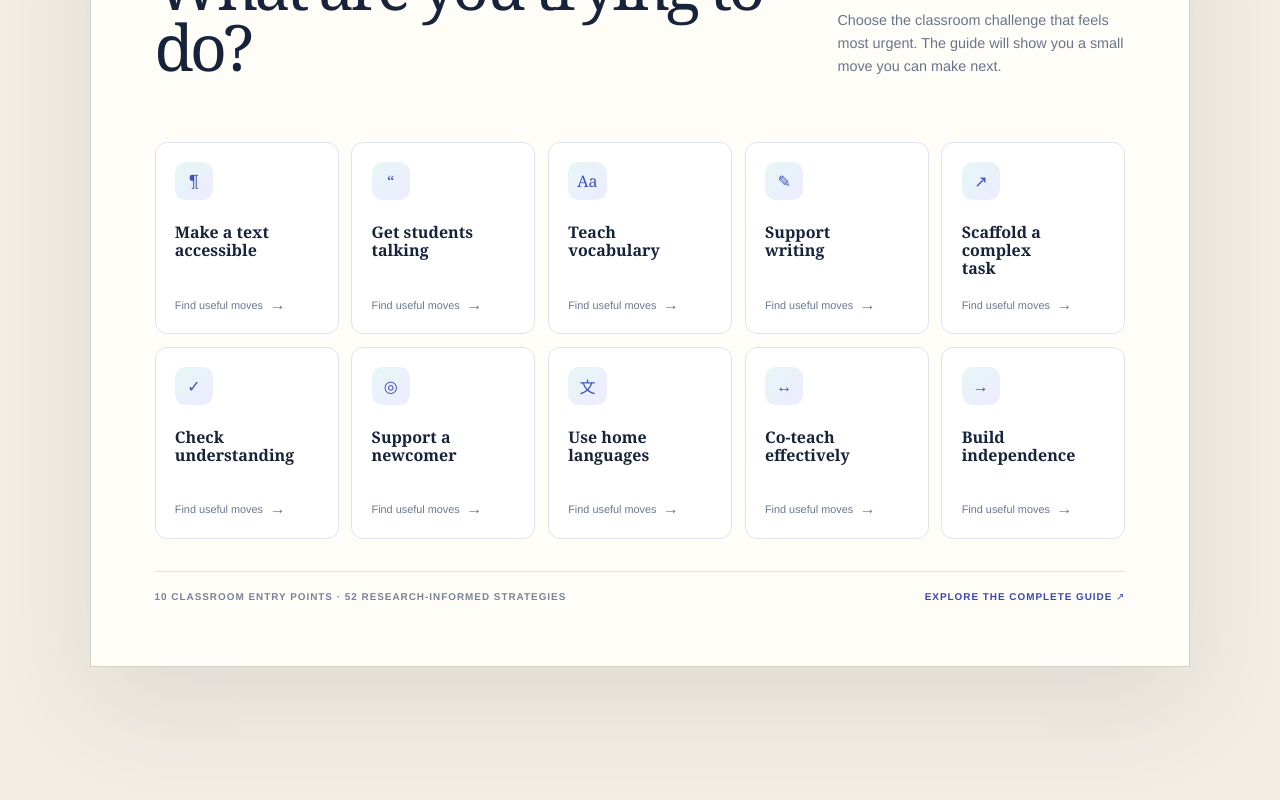
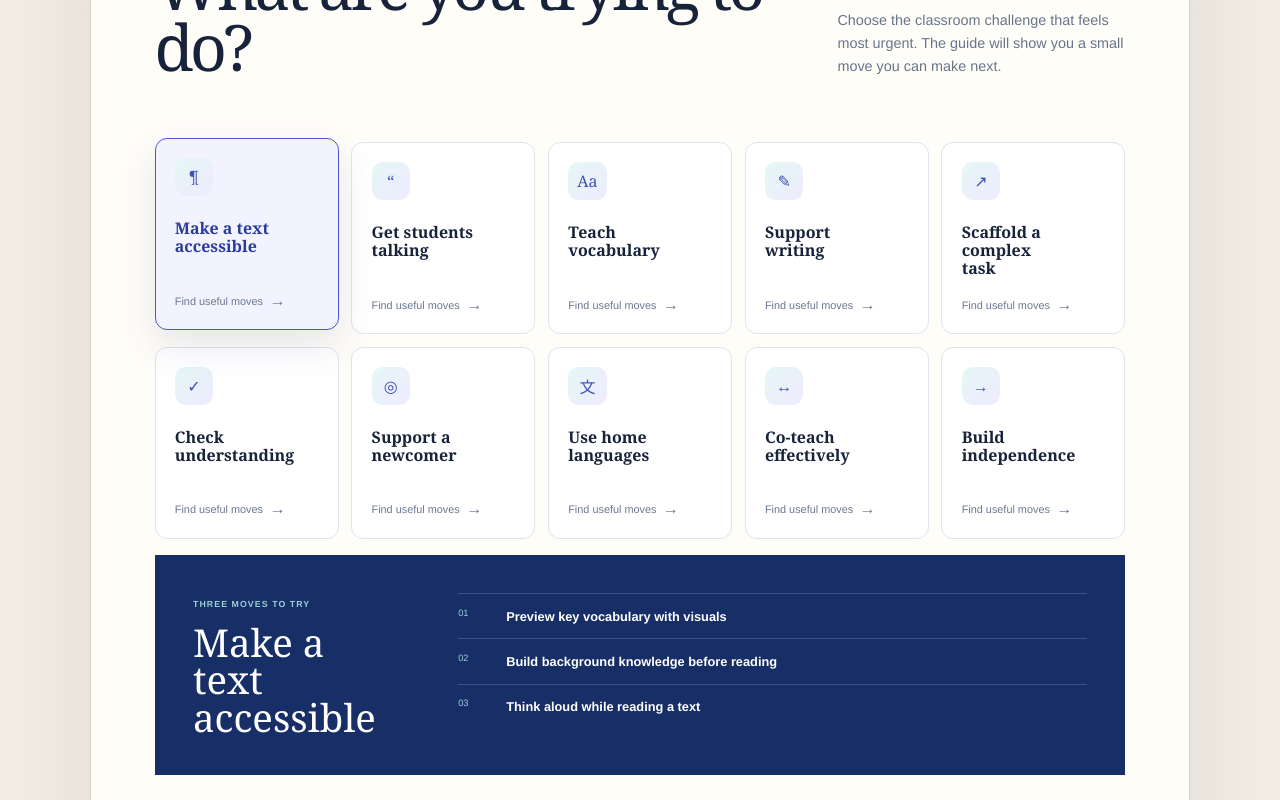
Before and after one commit to LenguajeLabs-design/multilingual-learning-portfolio, a React (Vite) app: page / in a window 1280 px wide. Shown: the part 4700-5500 px from the top of the page. Built offline with nearby package versions, Linux system fonts and the light colour scheme.

Commit message:
Make strategy challenge cards interactive

```diff
--- a/src/main.tsx
+++ b/src/main.tsx
@@ -294,19 +294,22 @@ function LiveTeacherApp() {
 }
 
 const strategyChallenges = [
-  { challenge: "Make a text accessible", symbol: "¶" },
-  { challenge: "Get students talking", symbol: "“" },
-  { challenge: "Teach vocabulary", symbol: "Aa" },
-  { challenge: "Support writing", symbol: "✎" },
-  { challenge: "Scaffold a complex task", symbol: "↗" },
-  { challenge: "Check understanding", symbol: "✓" },
-  { challenge: "Support a newcomer", symbol: "◎" },
-  { challenge: "Use home languages", symbol: "文" },
-  { challenge: "Co-teach effectively", symbol: "↔" },
-  { challenge: "Build independence", symbol: "→" },
+  { challenge: "Make a text accessible", symbol: "¶", moves: ["Preview key vocabulary with visuals", "Build background knowledge before reading", "Think aloud while reading a text"] },
+  { challenge: "Get students talking", symbol: "“", moves: ["Pause for Turn-and-Talk with sentence stems", "Use wait time intentionally", "Teach accountable talk stems"] },
+  { challenge: "Teach vocabulary", symbol: "Aa", moves: ["Teach vocabulary using gestures and actions", "Highlight cognates and cross-language word connections", "Build a shared word bank"] },
+  { challenge: "Support writing", symbol: "✎", moves: ["Use oral rehearsal before writing", "Deconstruct a mentor text", "Color-code parts of a paragraph"] },
+  { challenge: "Scaffold a complex task", symbol: "↗", moves: ["Chunk long teacher directions into smaller steps", "Use graphic organizers strategically", "Differentiate one task in three ways"] },
+  { challenge: "Check understanding", symbol: "✓", moves: ["Check understanding with quick response routines", "End with a two-minute oral recap", "Teach students to self-assess with a rubric"] },
+  { challenge: "Support a newcomer", symbol: "◎", moves: ["Model a picture walk before reading", "Use visual discussion supports", "Create an anchor chart with students"] },
+  { challenge: "Use home languages", symbol: "文", moves: ["Highlight cognates and cross-language word connections", "Invite and value multilingual contributions", "Teach students to use bilingual resources effectively"] },
+  { challenge: "Co-teach effectively", symbol: "↔", moves: ["Model Think-Pair-Share", "Model annotation while reading", "Model productive struggle"] },
+  { challenge: "Build independence", symbol: "→", moves: ["Teach students to ask clarifying questions", "Set language goals with students", "Gradually remove scaffolds"] },
 ];
 
 function StrategyPathfinder() {
+  const [activeChallenge, setActiveChallenge] = useState(0);
+  const selectedChallenge = strategyChallenges[activeChallenge];
+
   return (
     <div className="strategy-pathfinder" data-reveal>
       <div className="strategy-grid-heading">
@@ -317,13 +320,22 @@ function StrategyPathfinder() {
         <p>Choose the classroom challenge that feels most urgent. The guide will show you a small move you can make next.</p>
       </div>
       <div className="strategy-challenge-grid">
-        {strategyChallenges.map((item) => (
-          <a href="https://lenguajelabs-design.github.io/Lingua-Strategies/" target="_blank" rel="noreferrer" key={item.challenge}>
+        {strategyChallenges.map((item, index) => (
+          <button type="button" className={activeChallenge === index ? "is-active" : ""} aria-pressed={activeChallenge === index} onClick={() => setActiveChallenge(index)} key={item.challenge}>
             <span>{item.symbol}</span>
             <strong>{item.challenge}</strong>
             <small>Find useful moves <b aria-hidden="true">→</b></small>
-          </a>
+          </button>
         ))}
+      </div>
+      <div className="strategy-move-preview" aria-live="polite">
+        <div key={selectedChallenge.challenge}>
+          <span>Three moves to try</span>
+          <h4>{selectedChallenge.challenge}</h4>
+        </div>
+        <ol key={`${selectedChallenge.challenge}-moves`}>
+          {selectedChallenge.moves.map((move, index) => <li key={move}><span>{String(index + 1).padStart(2, "0")}</span><strong>{move}</strong></li>)}
+        </ol>
       </div>
       <div className="strategy-grid-foot">
         <span>10 classroom entry points · 52 research-informed strategies</span>
--- a/src/styles.css
+++ b/src/styles.css
@@ -1300,8 +1300,9 @@ img {
   gap: 0.8rem;
 }
 
-.strategy-challenge-grid a {
-  display: flex;
+.strategy-challenge-grid button {
+  display: flex;
+  width: 100%;
   min-height: 12rem;
   flex-direction: column;
   align-items: flex-start;
@@ -1309,11 +1310,12 @@ img {
   border: 1px solid #dfe3eb;
   border-radius: 0.75rem;
   color: #17233a;
+  text-align: left;
   background: white;
   transition: border-color 180ms ease, color 180ms ease, transform 180ms ease, box-shadow 180ms ease;
 }
 
-.strategy-challenge-grid a > span {
+.strategy-challenge-grid button > span {
   display: grid;
   width: 2.4rem;
   height: 2.4rem;
@@ -1343,12 +1345,57 @@ img {
 
 .strategy-challenge-grid small b { font-size: 1rem; font-weight: 400; }
 
-.strategy-challenge-grid a:hover {
+.strategy-challenge-grid button:hover,
+.strategy-challenge-grid button.is-active {
   border-color: #4b55d5;
   color: #293b9c;
   transform: translateY(-0.25rem);
   box-shadow: 0 1rem 2.5rem rgba(52, 64, 131, 0.12);
 }
+
+.strategy-challenge-grid button.is-active { background: #f2f3ff; }
+
+.strategy-move-preview {
+  display: grid;
+  grid-template-columns: minmax(12rem, 0.32fr) minmax(0, 1fr);
+  gap: clamp(2rem, 5vw, 5rem);
+  margin-top: 1rem;
+  padding: clamp(1.5rem, 3vw, 2.5rem);
+  color: white;
+  background: #172f66;
+}
+
+.strategy-move-preview > div { animation: wida-change 320ms ease both; }
+
+.strategy-move-preview > div > span {
+  color: #9bcfd7;
+  font-size: 0.55rem;
+  font-weight: 800;
+  letter-spacing: 0.12em;
+  text-transform: uppercase;
+}
+
+.strategy-move-preview h4 {
+  margin: 0.8rem 0 0;
+  font-family: Georgia, serif;
+  font-size: clamp(1.7rem, 3vw, 3rem);
+  font-weight: 400;
+  line-height: 0.98;
+}
+
+.strategy-move-preview ol { margin: 0; padding: 0; list-style: none; }
+
+.strategy-move-preview li {
+  display: grid;
+  grid-template-columns: 2rem 1fr;
+  gap: 1rem;
+  padding: 0.85rem 0;
+  border-top: 1px solid rgba(255, 255, 255, 0.18);
+  animation: wida-change 320ms ease both;
+}
+
+.strategy-move-preview li > span { color: #9bcfd7; font-size: 0.58rem; }
+.strategy-move-preview li strong { font-size: 0.8rem; line-height: 1.35; }
 
 .strategy-grid-foot {
   display: flex;
@@ -2994,7 +3041,8 @@ img {
   }
 
   .strategy-pathfinder { padding: 1.2rem; }
-  .strategy-challenge-grid a { min-height: 10.5rem; padding: 1rem; }
+  .strategy-challenge-grid button { min-height: 10.5rem; padding: 1rem; }
+  .strategy-move-preview { grid-template-columns: 1fr; gap: 1.5rem; }
   .strategy-grid-foot { align-items: flex-start; flex-direction: column; }
 
   .ealdesk-converge { min-height: 30rem; padding: 1.5rem; }
@@ -3094,7 +3142,7 @@ img {
 
 @media (max-width: 400px) {
   .strategy-challenge-grid { grid-template-columns: 1fr; }
-  .strategy-challenge-grid a { min-height: 9rem; }
+  .strategy-challenge-grid button { min-height: 9rem; }
 }
 
 @media (prefers-reduced-motion: reduce) {
```
